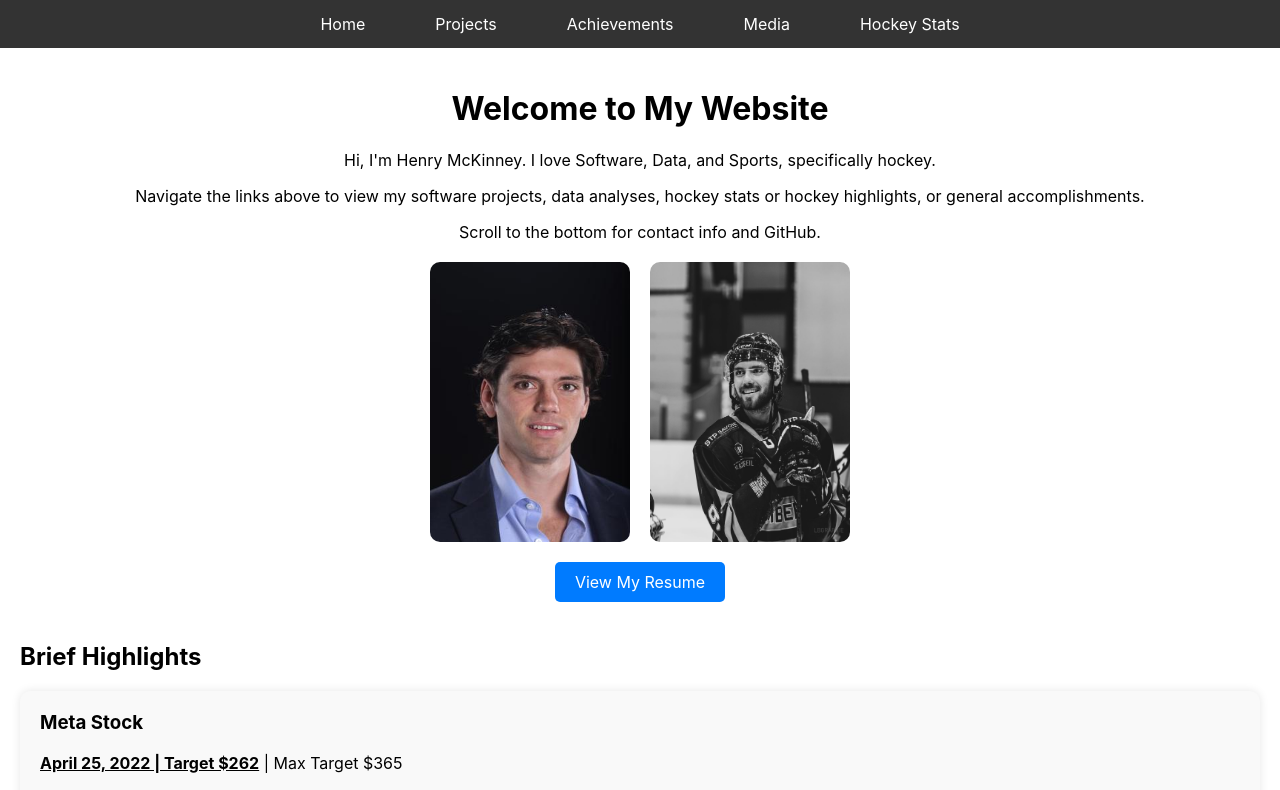
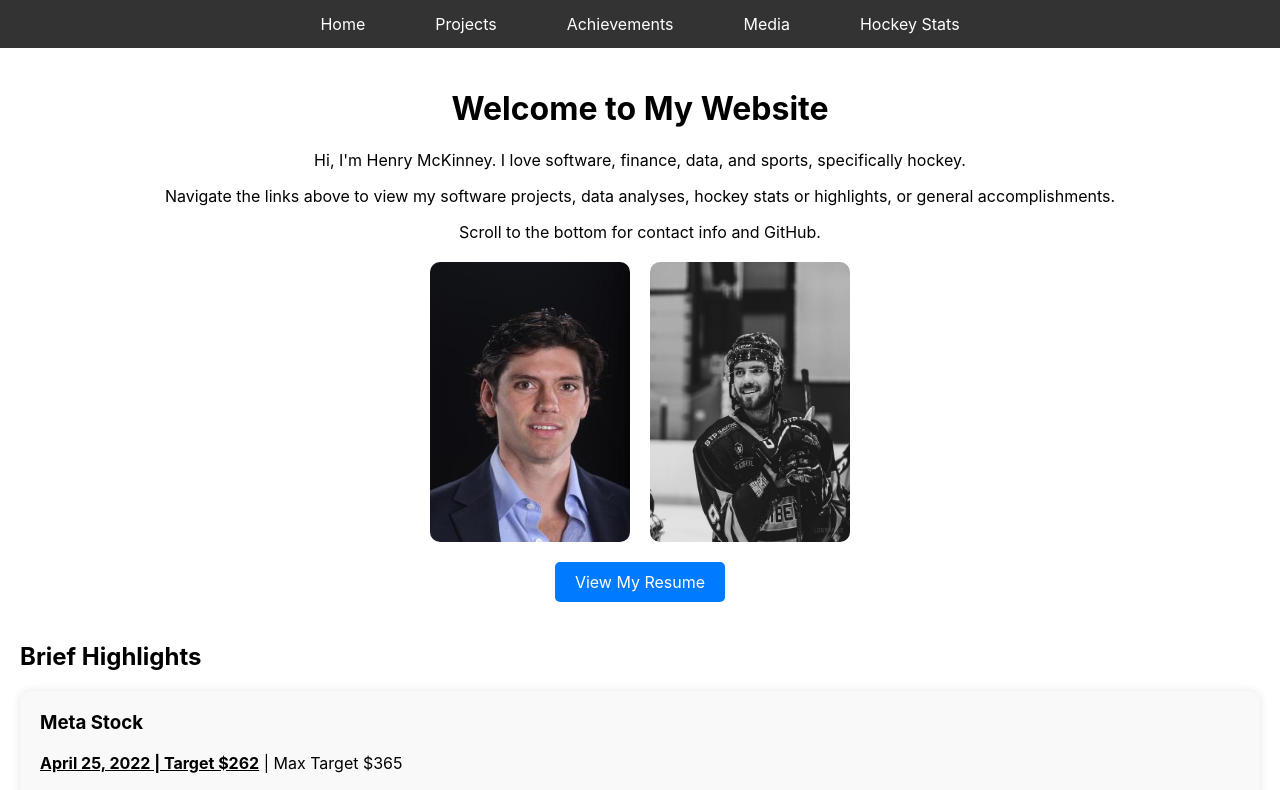
Before and after one commit to hmckinn4/my-portfolio, a React (Create React App) app: page / in a window 1280 px wide. Shown: the top 790 px of the page. Built offline with nearby package versions, Linux system fonts and the light colour scheme; no server answers.

Commit message:
Update home message

```diff
--- a/src/components/Home.js
+++ b/src/components/Home.js
@@ -44,8 +44,8 @@ const Home = () => {
   return (
     <div className="home-container">
       <h1>Welcome to My Website</h1>
-      <p>Hi, I'm Henry McKinney. I love Software, Data, and Sports, specifically hockey.</p>
-      <p>Navigate the links above to view my software projects, data analyses, hockey stats or hockey highlights, or general accomplishments.</p>
+      <p>Hi, I'm Henry McKinney. I love software, finance, data, and sports, specifically hockey.</p>
+      <p>Navigate the links above to view my software projects, data analyses, hockey stats or highlights, or general accomplishments.</p>
       <p>Scroll to the bottom for contact info and GitHub. </p>
       <div className="images-container">
         <img src={headshot} alt="Headshot" className="profile-image" />
```
